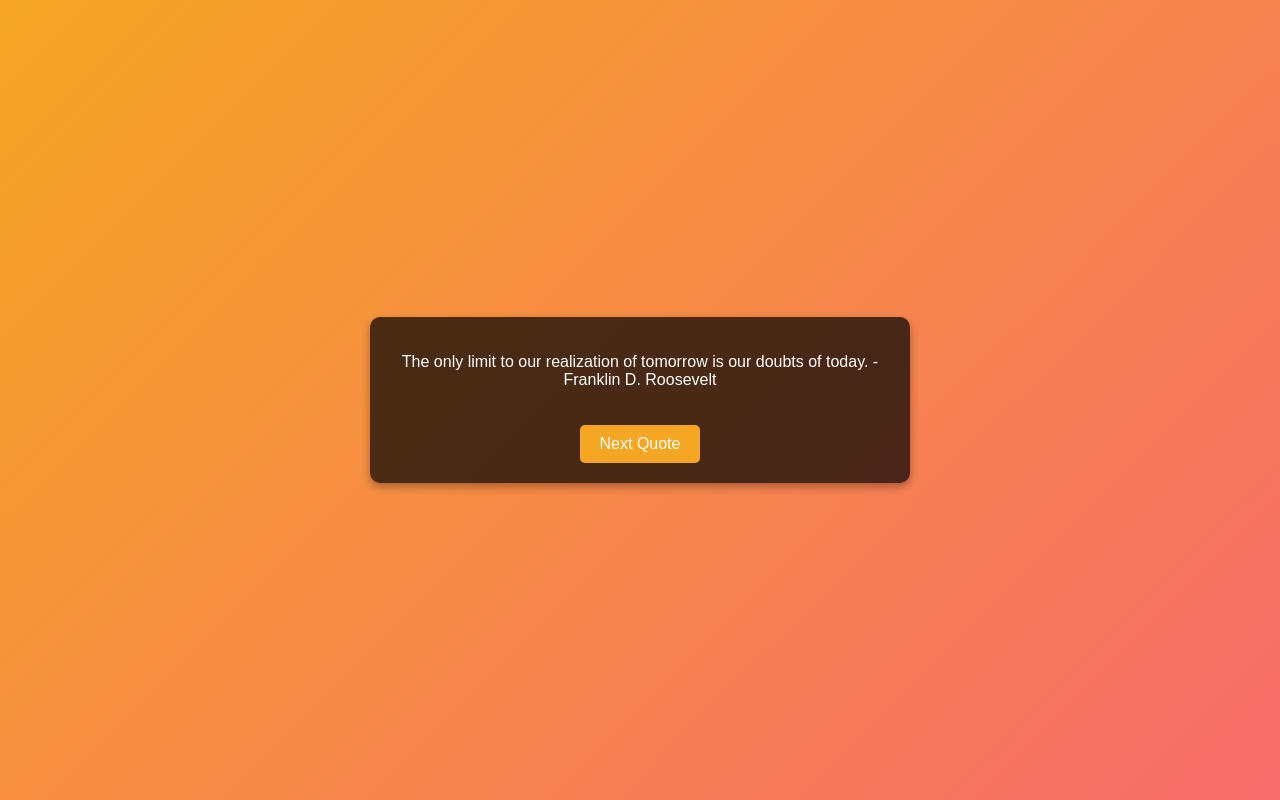
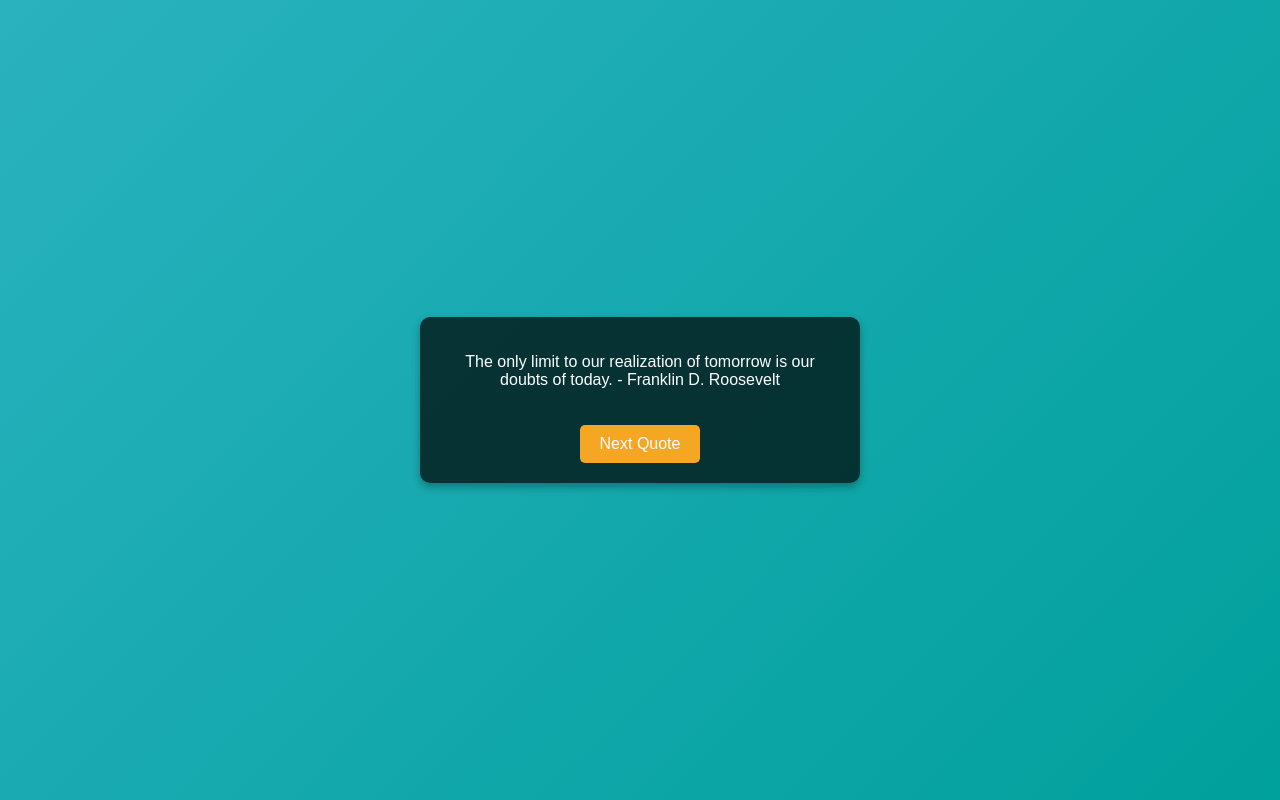
Before and after one commit to brahman/quotables, a plain HTML site: page index.html in a window 1280 px wide. Drawn offline with Linux system fonts and the light colour scheme.

Commit message:
Update styles.css

```diff
--- a/styles.css
+++ b/styles.css
@@ -6,7 +6,7 @@ body {
   justify-content: center;
   align-items: center;
   height: 100vh;
-  background: linear-gradient(135deg, #f5a623, #f76c6c);
+  background: linear-gradient(135deg, #2AB2BF, #00A09C);
   color: #fff;
 }
 
@@ -16,7 +16,7 @@ body {
 }
 
 .quote-box {
-  max-width: 500px;
+  max-width: 400px;
   margin: auto;
   background: rgba(0, 0, 0, 0.7);
   padding: 20px;
```
